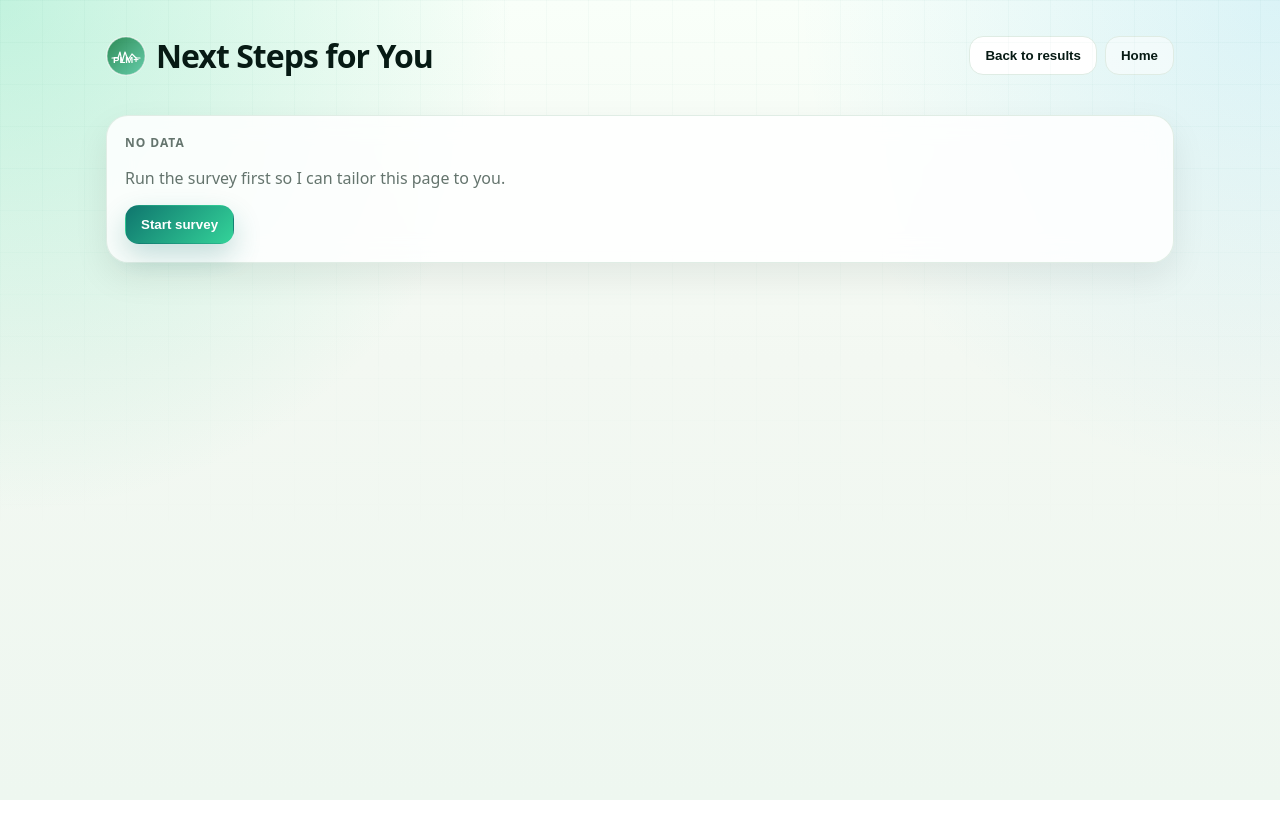
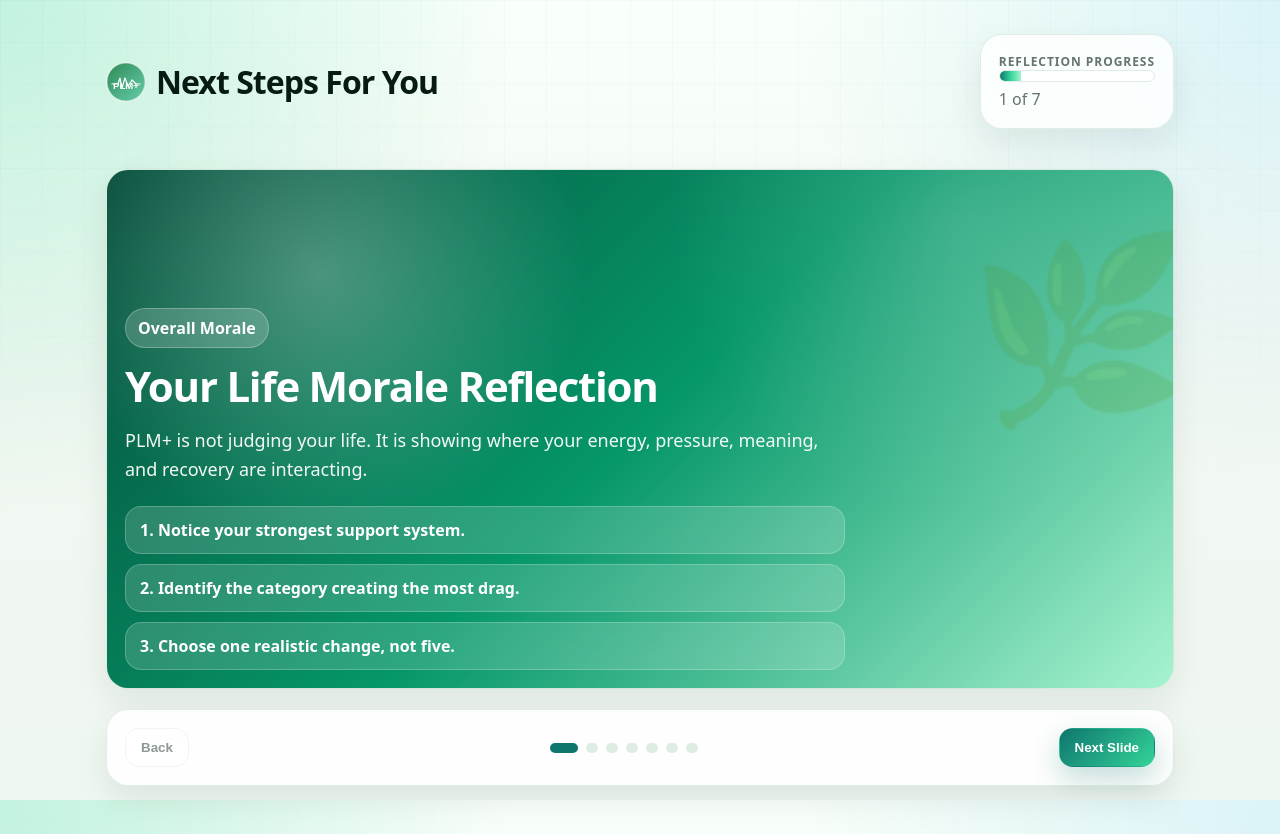
Before and after one commit to malikmuhammad1110-gif/ProjectLifeMoralePlus3, a Next.js app: page /next-steps in a window 1280 px wide. Before the commit the page ends 800 px from the top, so only its background shows below. Built offline with nearby package versions, Linux system fonts and the light colour scheme.

Commit message:
Update page.tsx

```diff
--- a/app/next-steps/page.tsx
+++ b/app/next-steps/page.tsx
@@ -1,170 +1,275 @@
 "use client";
 
-import { useEffect, useState } from "react";
-import { useRouter } from "next/navigation";
+import { useMemo, useState } from "react";
 import LogoPLM from "@/components/LogoPLM";
-import { buildNextSteps, Result } from "@/lib/prompts";
+
+type Slide = {
+  category: string;
+  icon: string;
+  title: string;
+  message: string;
+  actions: string[];
+  gradient: string;
+};
+
+const SLIDES: Slide[] = [
+  {
+    category: "Overall Morale",
+    icon: "🌿",
+    title: "Your Life Morale Reflection",
+    message:
+      "PLM+ is not judging your life. It is showing where your energy, pressure, meaning, and recovery are interacting.",
+    actions: [
+      "Notice your strongest support system.",
+      "Identify the category creating the most drag.",
+      "Choose one realistic change, not five.",
+    ],
+    gradient: "linear-gradient(135deg,#064e3b,#059669,#a7f3d0)",
+  },
+  {
+    category: "Relationships",
+    icon: "💚",
+    title: "Connection & Emotional Weight",
+    message:
+      "Relationships can be a source of strength, but they can also carry emotional residue into the rest of your week.",
+    actions: [
+      "Protect time for the people who refill you.",
+      "Reduce repeated conflict where possible.",
+      "Be honest about which connections drain you.",
+    ],
+    gradient: "linear-gradient(135deg,#065f46,#10b981,#d1fae5)",
+  },
+  {
+    category: "Financial Pressure",
+    icon: "💵",
+    title: "Money & Mental Bandwidth",
+    message:
+      "Financial pressure does not only affect your wallet. It can quietly consume focus, patience, sleep, and emotional flexibility.",
+    actions: [
+      "Pick one bill, debt, or expense to attack first.",
+      "Create a weekly cash-flow check-in.",
+      "Separate survival spending from status spending.",
+    ],
+    gradient: "linear-gradient(135deg,#14532d,#22c55e,#dcfce7)",
+  },
+  {
+    category: "Health & Energy",
+    icon: "🏋🏽",
+    title: "Body, Confidence & Physical Fuel",
+    message:
+      "Your physical condition affects how much pressure your mind can carry. Better energy usually creates better emotional range.",
+    actions: [
+      "Prioritize protein, hydration, and sleep basics.",
+      "Choose consistency over punishment workouts.",
+      "Track energy, not just weight.",
+    ],
+    gradient: "linear-gradient(135deg,#064e3b,#14b8a6,#ccfbf1)",
+  },
+  {
+    category: "Recovery",
+    icon: "〰️",
+    title: "Sleep, Stress & Recovery Reserves",
+    message:
+      "When recovery is low, life can feel heavier than it objectively is. Your system needs restoration, not just motivation.",
+    actions: [
+      "Set one fixed wind-down routine.",
+      "Reduce late-night stimulation when possible.",
+      "Treat rest as maintenance, not laziness.",
+    ],
+    gradient: "linear-gradient(135deg,#0f172a,#0f766e,#99f6e4)",
+  },
+  {
+    category: "Purpose",
+    icon: "🧭",
+    title: "Direction & Meaning",
+    message:
+      "Purpose can help you endure hard seasons, but it should not become the only thing compensating for exhaustion.",
+    actions: [
+      "Clarify what you are building toward.",
+      "Connect daily effort to long-term identity.",
+      "Make sure ambition is supported by recovery.",
+    ],
+    gradient: "linear-gradient(135deg,#134e4a,#0d9488,#fef3c7)",
+  },
+  {
+    category: "Next Move",
+    icon: "⚡",
+    title: "Highest ROI Next Step",
+    message:
+      "The goal is not to fix your whole life at once. The goal is to find the smallest realistic change that improves multiple areas.",
+    actions: [
+      "Choose one category to improve this week.",
+      "Choose one habit to reduce emotional drag.",
+      "Retake PLM+ after 7 days and compare.",
+    ],
+    gradient: "linear-gradient(135deg,#052e2b,#059669,#fef9c3)",
+  },
+];
 
 export default function NextStepsPage() {
-  const router = useRouter();
-  const [result, setResult] = useState<Result | null>(null);
+  const [index, setIndex] = useState(0);
+  const slide = SLIDES[index];
 
-  useEffect(() => {
-    try {
-      const raw = localStorage.getItem("LMI_RESULT");
-      if (raw) setResult(JSON.parse(raw));
-    } catch {
-      // ignore
-    }
-  }, []);
-
-  const data = result ? buildNextSteps(result) : null;
+  const progress = useMemo(
+    () => Math.round(((index + 1) / SLIDES.length) * 100),
+    [index]
+  );
 
   return (
-    <div className="main grid" style={{ gap: 18 }}>
+    <div className="main grid" style={{ gap: 20 }}>
       <div className="header">
         <div style={{ display: "flex", alignItems: "center", gap: 10 }}>
           <LogoPLM size={40} />
-          <h1 style={{ margin: 0 }}>Next Steps for You</h1>
+          <h1 style={{ margin: 0 }}>Next Steps For You</h1>
         </div>
-        <div style={{ display: "flex", gap: 8, flexWrap: "wrap" }}>
-          <button className="btn" onClick={() => router.push("/results")}>
-            Back to results
-          </button>
-          <button className="btn ghost" onClick={() => router.push("/")}>
-            Home
-          </button>
+
+        <div className="card" style={{ minWidth: 180 }}>
+          <div className="label">Reflection Progress</div>
+          <div className="progress">
+            <div style={{ width: `${progress}%` }} />
+          </div>
+          <div className="muted" style={{ marginTop: 6 }}>
+            {index + 1} of {SLIDES.length}
+          </div>
         </div>
       </div>
 
-      {!result && (
-        <div className="card">
-          <div className="label">No data</div>
-          <p className="muted">Run the survey first so I can tailor this page to you.</p>
-          <button className="btn primary" onClick={() => router.push("/survey")}>
-            Start survey
-          </button>
+      <section
+        className="card"
+        style={{
+          minHeight: 520,
+          position: "relative",
+          overflow: "hidden",
+          color: "#fff",
+          background: slide.gradient,
+          display: "grid",
+          alignItems: "end",
+        }}
+      >
+        <div
+          style={{
+            position: "absolute",
+            inset: 0,
+            background:
+              "radial-gradient(circle at 20% 20%, rgba(255,255,255,.28), transparent 28%), radial-gradient(circle at 80% 10%, rgba(255,255,255,.16), transparent 30%)",
+          }}
+        />
+
+        <div
+          style={{
+            position: "absolute",
+            right: -20,
+            top: 30,
+            fontSize: 180,
+            opacity: 0.18,
+            filter: "blur(.2px)",
+          }}
+        >
+          {slide.icon}
         </div>
-      )}
 
-      {result && data && (
-        <>
-          {/* Baseline */}
-          <div className="card" style={{ background: "var(--panelTint)" }}>
-            <div className="label">Your baseline</div>
-            <div className="kpi" style={{ marginTop: 6 }}>
-              <div className="pill">
-                <b>LMI:</b> {result.finalLMI?.toFixed?.(2)}
-              </div>
-              <div className="pill">
-                <b>RI-adj:</b> {result.riAdjusted?.toFixed?.(2)}
-              </div>
-              <div className="pill">
-                <b>Raw LMS:</b> {result.rawLMS?.toFixed?.(2)}
-              </div>
-            </div>
-            <p className="muted" style={{ marginTop: 6 }}>
-              We’ll protect what lifts you and nudge what drains you — one small win at a time.
-            </p>
+        <div style={{ position: "relative", zIndex: 2, maxWidth: 720 }}>
+          <div
+            style={{
+              display: "inline-flex",
+              padding: "8px 12px",
+              borderRadius: 999,
+              background: "rgba(255,255,255,.18)",
+              border: "1px solid rgba(255,255,255,.25)",
+              marginBottom: 16,
+              fontWeight: 800,
+            }}
+          >
+            {slide.category}
           </div>
 
-          {/* Low themes */}
-          <div className="card">
-            <div className="label">Lower-scoring themes</div>
-            {!data.lowCards.length ? (
-              <p className="muted">No strong drainers detected. Beautiful — keep momentum.</p>
-            ) : (
-              <div style={{ display: "grid", gap: 12 }}>
-                {data.lowCards.map((c) => (
-                  <div key={`low-${c.key}`} className="card" style={{ background: "#fff" }}>
-                    <div
-                      style={{
-                        display: "flex",
-                        alignItems: "center",
-                        gap: 8,
-                        marginBottom: 6,
-                      }}
-                    >
-                      <b className="label-strong">{c.title}</b>
-                    </div>
-                    <ul style={{ margin: "6px 0 0 18px" }}>
-                      {c.actions.map((t, i) => (
-                        <li key={i}>{t}</li>
-                      ))}
-                    </ul>
-                  </div>
-                ))}
+          <h2 style={{ fontSize: 42, lineHeight: 1.05, margin: "0 0 14px" }}>
+            {slide.title}
+          </h2>
+
+          <p style={{ fontSize: 18, lineHeight: 1.6, opacity: 0.95 }}>
+            {slide.message}
+          </p>
+
+          <div
+            style={{
+              marginTop: 22,
+              display: "grid",
+              gap: 10,
+            }}
+          >
+            {slide.actions.map((action, i) => (
+              <div
+                key={i}
+                style={{
+                  padding: "12px 14px",
+                  borderRadius: 16,
+                  background: "rgba(255,255,255,.16)",
+                  border: "1px solid rgba(255,255,255,.22)",
+                  backdropFilter: "blur(10px)",
+                  fontWeight: 700,
+                }}
+              >
+                {i + 1}. {action}
               </div>
-            )}
+            ))}
           </div>
+        </div>
+      </section>
 
-          {/* High themes */}
-          <div className="card">
-            <div className="label">Higher-scoring strengths</div>
-            {!data.highCards.length ? (
-              <p className="muted">No clear strengths stood out — that’s okay. We’ll build some.</p>
-            ) : (
-              <div style={{ display: "grid", gap: 12 }}>
-                {data.highCards.map((c) => (
-                  <div key={`high-${c.key}`} className="card" style={{ background: "#fff" }}>
-                    <div
-                      style={{
-                        display: "flex",
-                        alignItems: "center",
-                        gap: 8,
-                        marginBottom: 6,
-                      }}
-                    >
-                      <b className="label-strong">{c.title}</b>
-                    </div>
-                    <ul style={{ margin: "6px 0 0 18px" }}>
-                      {c.actions.map((t, i) => (
-                        <li key={i}>{t}</li>
-                      ))}
-                    </ul>
-                  </div>
-                ))}
-              </div>
-            )}
-          </div>
+      <div
+        className="card"
+        style={{
+          display: "flex",
+          justifyContent: "space-between",
+          gap: 12,
+          flexWrap: "wrap",
+          alignItems: "center",
+        }}
+      >
+        <button
+          className="btn ghost"
+          disabled={index === 0}
+          onClick={() => setIndex((i) => Math.max(0, i - 1))}
+        >
+          Back
+        </button>
 
-          {/* Quotes */}
-          <div className="card">
-            <div className="label">Higher-self reminders</div>
-            <ul style={{ margin: "8px 0 0 18px" }}>
-              {data.quotes.map((q, i) => (
-                <li key={i} style={{ marginBottom: 6 }}>
-                  <i>{q}</i>
-                </li>
-              ))}
-            </ul>
-          </div>
+        <div style={{ display: "flex", gap: 8 }}>
+          {SLIDES.map((_, i) => (
+            <button
+              key={i}
+              onClick={() => setIndex(i)}
+              aria-label={`Go to slide ${i + 1}`}
+              style={{
+                width: i === index ? 28 : 10,
+                height: 10,
+                borderRadius: 999,
+                border: "none",
+                background: i === index ? "var(--primaryA)" : "var(--border)",
+                cursor: "pointer",
+                transition: ".2s ease",
+              }}
+            />
+          ))}
+        </div>
 
-          {/* Closing nudge */}
-          <div className="card">
-            <div className="label">This week</div>
-            <ul style={{ margin: "8px 0" }}>
-              <li>
-                Pick <b>one</b> tiny action from the low theme that resonated.
-              </li>
-              <li>
-                Book it in your calendar. A win on the calendar becomes a win in your day.
-              </li>
-              <li>
-                Protect <b>one</b> strength with a recurring time block.
-              </li>
-            </ul>
-            <div style={{ display: "flex", gap: 10, flexWrap: "wrap", marginTop: 8 }}>
-              <button className="btn" onClick={() => router.push("/results")}>
-                Back to results
-              </button>
-              <button className="btn primary" onClick={() => router.push("/survey")}>
-                Retake survey
-              </button>
-            </div>
-          </div>
-        </>
-      )}
+        {index < SLIDES.length - 1 ? (
+          <button
+            className="btn primary"
+            onClick={() => setIndex((i) => Math.min(SLIDES.length - 1, i + 1))}
+          >
+            Next Slide
+          </button>
+        ) : (
+          <button
+            className="btn primary"
+            onClick={() => (window.location.href = "/survey")}
+          >
+            Retake PLM+
+          </button>
+        )}
+      </div>
     </div>
   );
 }
```
